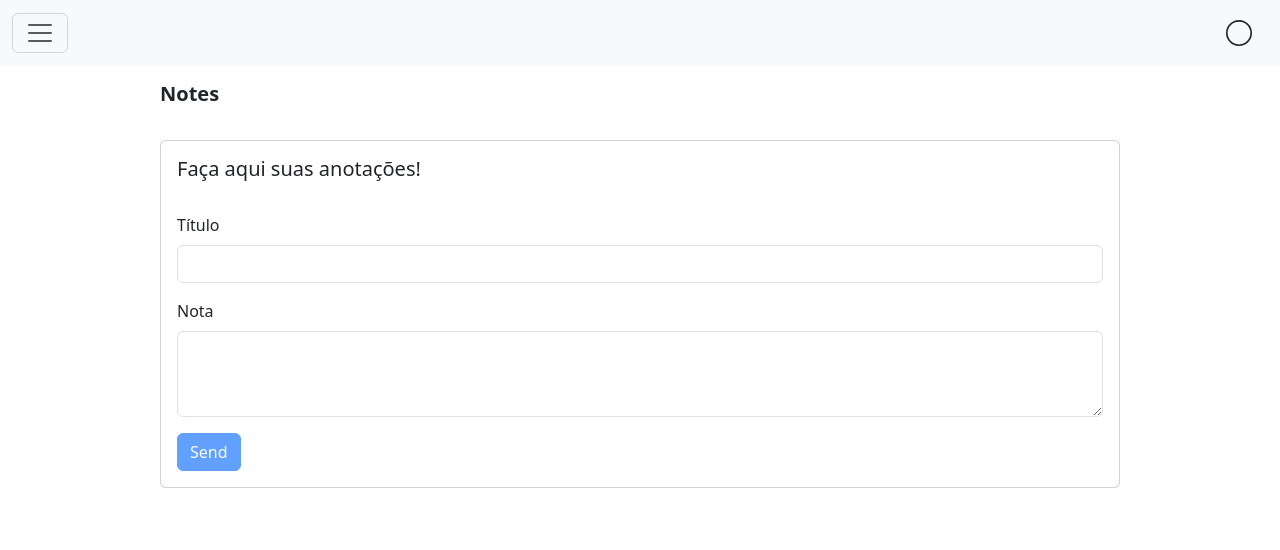
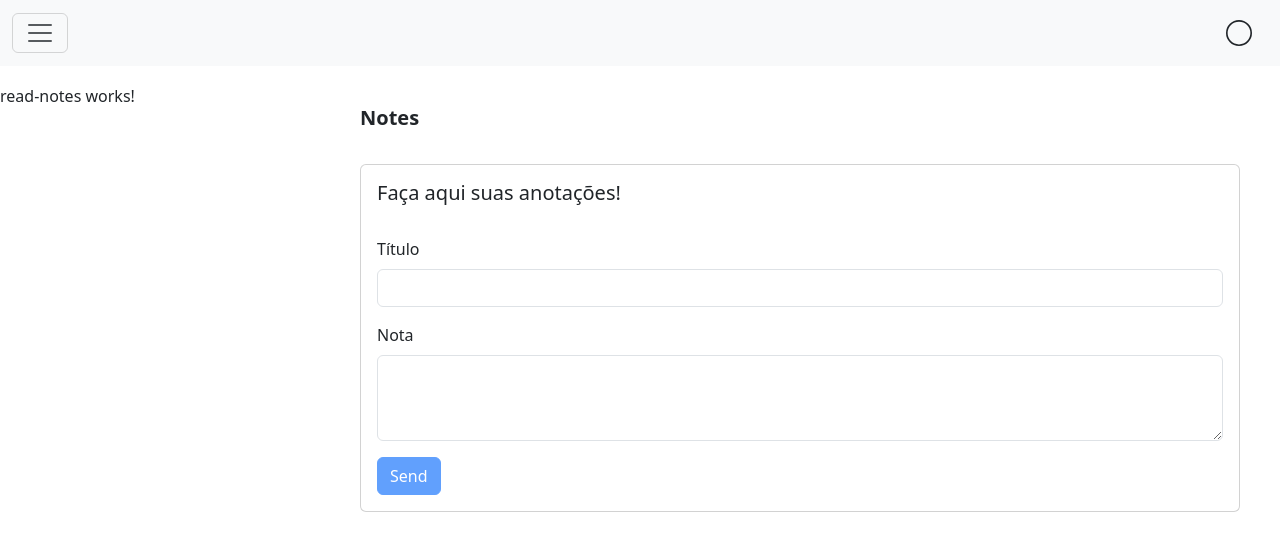
Before and after one commit to rodolfosalasdev/app-salas-ng, an Angular app: page /notes in a window 1280 px wide. Shown: the top 550 px of the page. Built offline with nearby package versions, Linux system fonts and the light colour scheme.

Commit message:
feat: componentizing note creation notes form

```diff
--- a/src/app/components/notes/create-notes/create-notes.component.html
+++ b/src/app/components/notes/create-notes/create-notes.component.html
@@ -1,12 +1,11 @@
-<div class="flex justify-center w-full mb-8">
-    <div class="w-9/12">
+<div class="h-full">
+  <div class="flex justify-center mb-8">
+    <div class="w-11/12">
       <div class="text-xl font-bold">Notes</div>
-
     </div>
-
   </div>
-<div class="flex justify-center w-full">
-    <div class="card w-9/12">
+  <div class="flex justify-center">
+    <div class="card w-11/12">
       <div class="card-body">
         <h5 class="card-title">Faça aqui suas anotações!</h5>
         <form [formGroup]="form" (ngSubmit)="onSubmit(form.value)" class="mt-8">
@@ -17,7 +16,7 @@
               class="form-control"
               id="inputTitleNote"
               formControlName="titleNote"
-                >
+            />
           </div>
           <div class="mb-3">
             <label for="inputNote" class="form-label">Nota</label>
@@ -28,8 +27,15 @@
               formControlName="note"
             ></textarea>
           </div>
-              <button type="submit" class="btn btn-primary" [disabled]="!form.valid">Send</button>
+          <button
+            type="submit"
+            class="btn btn-primary"
+            [disabled]="!form.valid"
+          >
+            Send
+          </button>
         </form>
       </div>
     </div>
   </div>
+</div>
--- a/src/app/components/notes/create-notes/create-notes.component.ts
+++ b/src/app/components/notes/create-notes/create-notes.component.ts
@@ -1,19 +1,16 @@
-import { ChangeDetectionStrategy, Component, inject } from '@angular/core';
-import { FormBuilder, ReactiveFormsModule, Validators } from '@angular/forms';
-import { NotesService } from '../../../_services/notes.service';
+import { ChangeDetectionStrategy, Component, EventEmitter, inject, Output } from "@angular/core";
+import { FormBuilder, ReactiveFormsModule, Validators } from "@angular/forms";
 
 @Component({
-  selector: 'app-create-notes',
+  selector: "app-create-notes",
   standalone: true,
   imports: [ReactiveFormsModule],
-  templateUrl: './create-notes.component.html',
-  styles: ``,
-  changeDetection: ChangeDetectionStrategy.OnPush
+  templateUrl: "./create-notes.component.html",
+  changeDetection: ChangeDetectionStrategy.OnPush,
 })
 export class CreateNotesComponent {
-
+  @Output() public dataCreateNote = new EventEmitter<any>();
   private formBuilder = inject(FormBuilder);
-  private notesService = inject(NotesService);
 
   protected form = this.formBuilder.group({
     titleNote: [null, Validators.required],
@@ -21,9 +18,8 @@ export class CreateNotesComponent {
   });
 
   onSubmit(form: any): void {
-    //criar e enviar o form para o serviço
-    this.notesService.createNotes(form).subscribe();
-    console.log('form', form);
+    this.dataCreateNote.emit(form);
+
     this.form.controls.note.setValue(null);
     this.form.controls.titleNote.setValue(null);
   }
--- a/src/app/components/notes/notes.component.html
+++ b/src/app/components/notes/notes.component.html
@@ -1 +1,9 @@
-<app-create-notes></app-create-notes>
+<div class="flex w-full">
+    <div class="w-1/4 mt-1">
+        <app-read-notes></app-read-notes>
+    </div>
+    <div class="w-3/4 mt-4">
+        <app-create-notes (dataCreateNote)="createNotes($event)"></app-create-notes>
+    </div>
+
+</div>
--- a/src/app/components/notes/notes.component.ts
+++ b/src/app/components/notes/notes.component.ts
@@ -1,14 +1,35 @@
-import { ChangeDetectionStrategy, Component } from '@angular/core';
+import { NotesService } from './../../_services/notes.service';
+import { ChangeDetectionStrategy, Component, inject } from '@angular/core';
 import { CreateNotesComponent } from './create-notes/create-notes.component';
+import { ReadNotesComponent } from "./read-notes/read-notes.component";
+import { INotes } from '../../_interfaces/notes.interface';
+import { first } from 'rxjs';
 
 @Component({
   selector: 'app-notes',
   standalone: true,
-  imports: [CreateNotesComponent],
+  imports: [CreateNotesComponent, ReadNotesComponent],
   templateUrl: './notes.component.html',
-  styles: ``,
   changeDetection: ChangeDetectionStrategy.OnPush
 })
 export class NotesComponent {
 
+  private notesService = inject(NotesService);
+
+  public createNotes(formParams: INotes): void {
+    this.notesService
+      .postNotes(formParams)
+      .pipe(first())
+      .subscribe(() => {
+        // this.notesService.notes$ = this.notesService.readNotes().pipe(
+        //   delay(2000),
+        //   catchError((error) => {
+        //     console.log(error);
+        //     this.error$.next(true);
+        //     return of();
+        //   })
+        // );
+      });
+  }
+
 }
```
Lines whose indentation alone changed are shown as unchanged.
